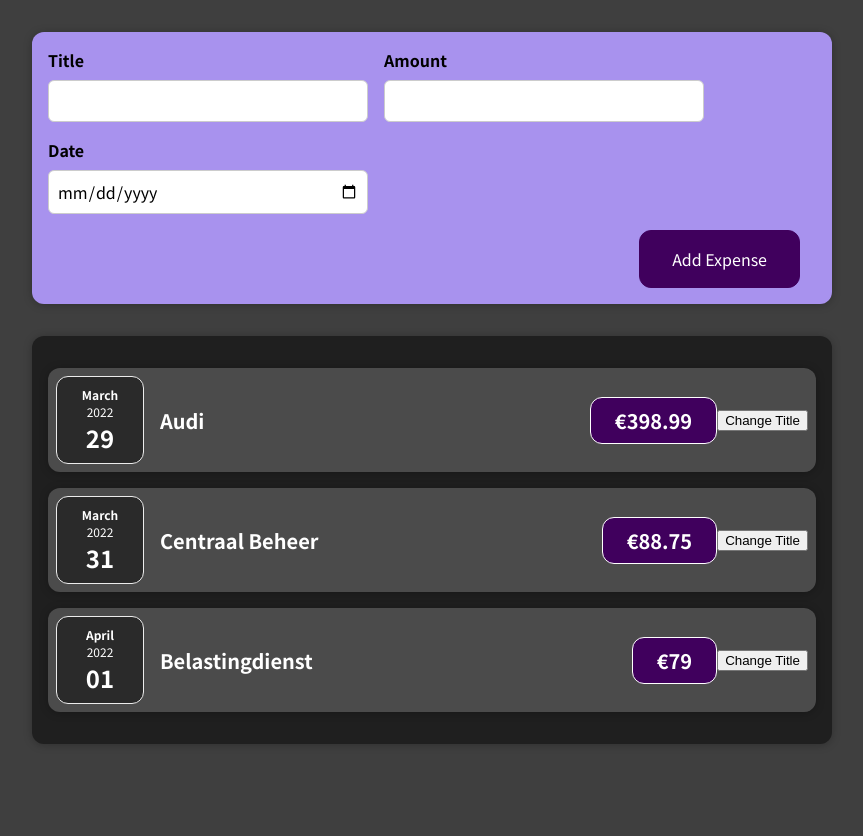
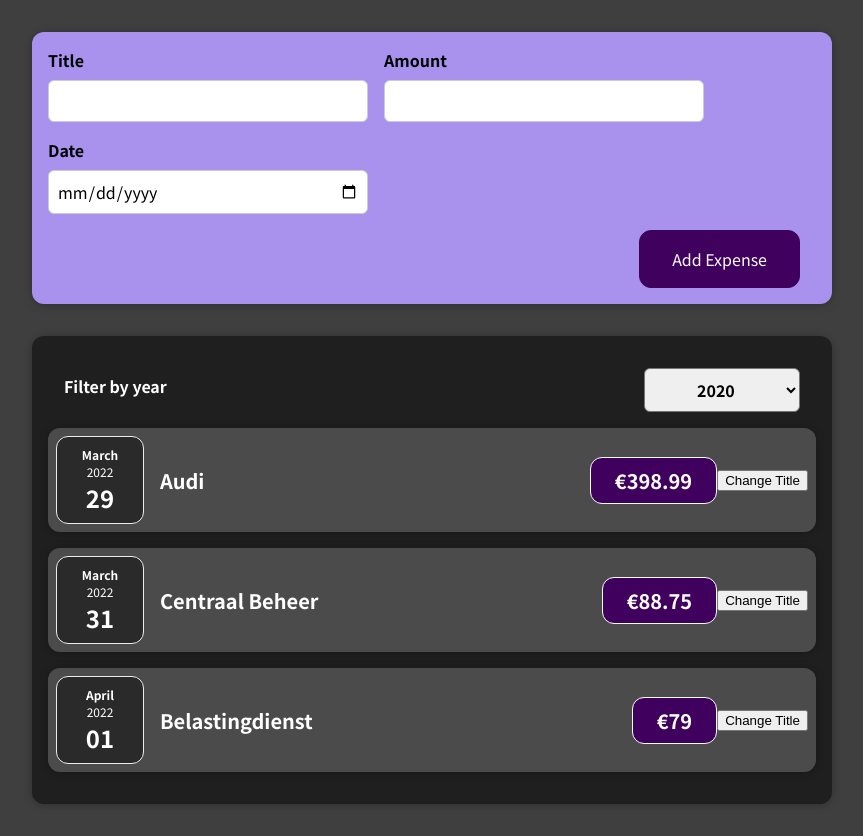
Before and after one commit to NiloyanSellathurai02/React-Learning-Course, a React (Create React App) app: page / in a window 1280 px wide. Shown: the whole page, without its empty margins (208-1071 px from the left). Before the commit the page ends 800 px from the top, so only its background shows below. Built offline with nearby package versions, Linux system fonts and the light colour scheme.

Commit message:
Added UserInput

```diff
--- a/src/App.js
+++ b/src/App.js
@@ -19,9 +19,14 @@
       date: new Date(2022, 3, 1),
     },
   ];
+
+  const addExpenseHandler = (expense) => {
+    console.log("In App.js");
+    console.log(expense);
+  };
   return (
     <div>
-      <NewExpense />
+      <NewExpense onAddExpense={addExpenseHandler} />
       <Expenses items={data} />
     </div>
   );
--- a/src/components/Expenses/Expenses.js
+++ b/src/components/Expenses/Expenses.js
@@ -1,10 +1,24 @@
+import React, { useState } from "react";
+
 import ExpenseItem from "./ExpenseItem";
 import "./Expenses.css";
 import Card from "../UI/Card";
+import ExpensesFilter from "./ExpensesFilter";
 
 const Expenses = (props) => {
+  const [filteredYear, setFilteredYear] = useState("2020");
+  const filterChangeHandler = (selectedYear) => {
+    setFilteredYear(selectedYear);
+  };
+
   return (
+    <div>
       <Card className="expenses">
+        <ExpensesFilter
+          selected={filteredYear}
+          onChangeFilter={filterChangeHandler}
+        />
+
         <ExpenseItem
           title={props.items[0].title}
           amount={props.items[0].amount}
@@ -21,6 +35,7 @@
           date={props.items[2].date}
         />
       </Card>
+    </div>
   );
 };
 
--- /dev/null
+++ b/src/components/Expenses/ExpensesFilter.css
@@ -0,0 +1,24 @@
+.expenses-filter {
+  color: white;
+  padding: 0 1rem;
+}
+
+.expenses-filter__control {
+  display: flex;
+  width: 100%;
+  align-items: center;
+  justify-content: space-between;
+  margin: 1rem 0;
+}
+
+.expenses-filter label {
+  font-weight: bold;
+  margin-bottom: 0.5rem;
+}
+
+.expenses-filter select {
+  font: inherit;
+  padding: 0.5rem 3rem;
+  font-weight: bold;
+  border-radius: 6px;
+}
--- /dev/null
+++ b/src/components/Expenses/ExpensesFilter.js
@@ -0,0 +1,25 @@
+import React from "react";
+
+import "./ExpensesFilter.css";
+
+const ExpensesFilter = (props) => {
+  const dropdownChangeHandler = (event) => {
+    props.onChangeFilter(event.target.value);
+  };
+
+  return (
+    <div className="expenses-filter">
+      <div className="expenses-filter__control">
+        <label>Filter by year</label>
+        <select value={props.selected} onChange={dropdownChangeHandler}>
+          <option value="2022">2022</option>
+          <option value="2021">2021</option>
+          <option value="2020">2020</option>
+          <option value="2019">2019</option>
+        </select>
+      </div>
+    </div>
+  );
+};
+
+export default ExpensesFilter;
--- a/src/components/NewExpense/ExpenseForm.js
+++ b/src/components/NewExpense/ExpenseForm.js
@@ -1,22 +1,69 @@
-import React from "react";
+import React, { useState } from "react";
 
 import "./ExpenseForm.css";
 
-const ExpenseForm = () => {
+const ExpenseForm = (props) => {
+  const [enteredTitle, setEnteredTitle] = useState("");
+  const [enteredAmount, setEnteredAmount] = useState("");
+  const [enteredDate, setEnteredDate] = useState("");
+
+  // const [userInput, setUserInput] = useState({
+  //   enteredTitle: "",
+  //   enteredAmount: "",
+  //   enteredDate: "",
+  // });
+
   const titleChangeHandler = (event) => {
-    console.log(event.target.value);
+    setEnteredTitle(event.target.value);
+    // setUserInput({
+    //   ...userInput,
+    //   enteredTitle: event.target.value,
+    // });
+    // setUserInput((prevState) => {
+    //   return { ...prevState, enteredTitle: event.target.value };
+    // });
   };
 
-  const amountChangeHandler = (event) => {};
+  const amountChangeHandler = (event) => {
+    setEnteredAmount(event.target.value);
+    // setUserInput({
+    //   ...userInput,
+    //   enteredAmount: event.target.value,
+    // });
+  };
 
-  const dateChangeHandler = (event) => {};
+  const dateChangeHandler = (event) => {
+    setEnteredDate(event.target.value);
+    // setUserInput({
+    //   ...userInput,
+    //   enteredDate: event.target.value,
+    // });
+  };
+  const submitHandler = (event) => {
+    event.preventDefault();
+    const enteredData = {
+      Title: enteredTitle,
+      Amount: enteredAmount,
+      Date: new Date(enteredDate),
+    };
+
+    props.onSaveExpenseData(enteredData);
+
+    setEnteredTitle("");
+    setEnteredAmount("");
+    setEnteredDate("");
+  };
 
   return (
-    <form>
+    <form onSubmit={submitHandler}>
       <div className="new-expense__controls">
         <div className="new-expense__control">
           <label>Title</label>
-          <input type="text" onChange={titleChangeHandler} />
+          <input
+            type="text"
+            value={enteredTitle}
+            onChange={titleChangeHandler}
+          />
         </div>
         <div className="new-expense__control">
           <label>Amount</label>
@@ -24,6 +71,7 @@
             type="number"
             min="0.01"
             step="0.01"
+            value={enteredAmount}
             onChange={amountChangeHandler}
           />
         </div>
@@ -33,6 +81,7 @@
             type="date"
             min="2019-01-01"
             max="2023-12-31"
+            value={enteredDate}
             onChange={dateChangeHandler}
           />
         </div>
--- a/src/components/NewExpense/NewExpense.js
+++ b/src/components/NewExpense/NewExpense.js
@@ -2,10 +2,18 @@
 
 import "./NewExpense.css";
 import ExpenseForm from "./ExpenseForm";
-const NewExpense = () => {
+const NewExpense = (props) => {
+  const saveExpenseDataHandler = (enteredExpenseData) => {
+    const expenseData = {
+      ...enteredExpenseData,
+      id: Math.random().toString,
+    };
+
+    props.onAddExpense(expenseData);
+  };
   return (
     <div className="new-expense">
-      <ExpenseForm />
+      <ExpenseForm onSaveExpenseData={saveExpenseDataHandler} />
     </div>
   );
 };
```
Lines whose indentation alone changed are shown as unchanged.
